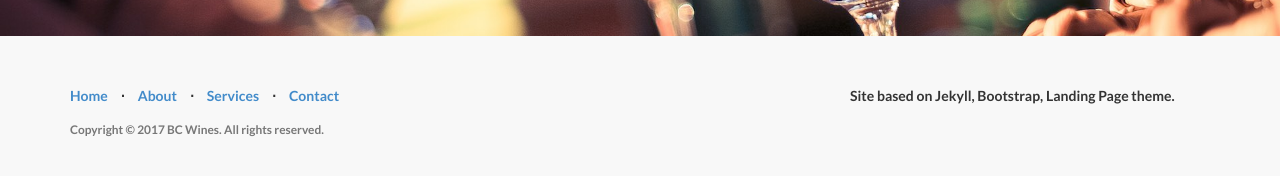
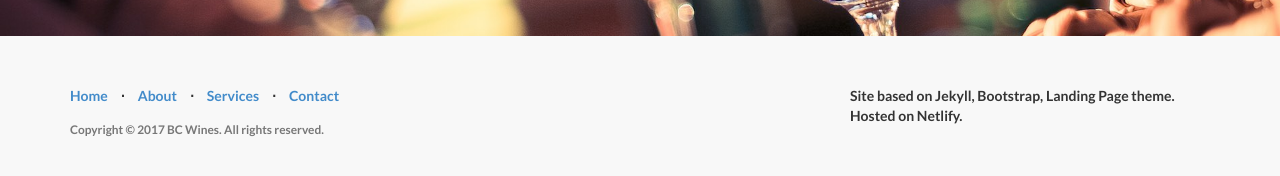
Before and after one commit to gioele-santi/bc-wines, a Jekyll site: the page built from index.md, in a window 1280 px wide and 900 px high, scrolled down 1873 px. Shown: the part 712-888 px from the top of the window. Built offline with Jekyll 4.4.1, drawn with Linux system fonts in a browser that asks for light colours.

Commit message:
Update _config.yml
Added hosting to credits to test new DNS mapping.

```diff
--- a/_config.yml
+++ b/_config.yml
@@ -23,7 +23,7 @@ twitter_username: jekyllrb
 github_username:  jekyll
 
 copyright: Copyright © 2017 BC Wines. All rights reserved.
-credits: Site based on Jekyll, Bootstrap, Landing Page theme.
+credits: Site based on Jekyll, Bootstrap, Landing Page theme. Hosted on Netlify.
 
 # Build settings
 markdown: kramdown
```
